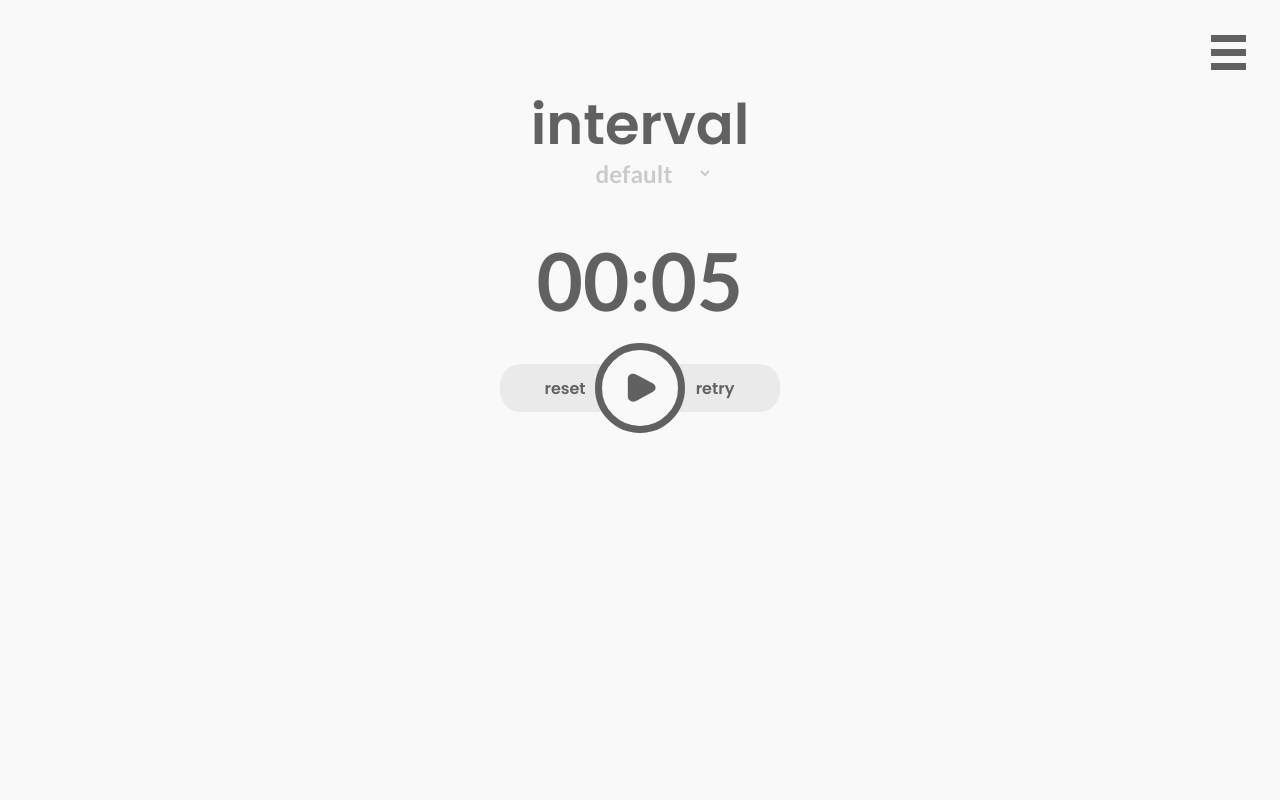
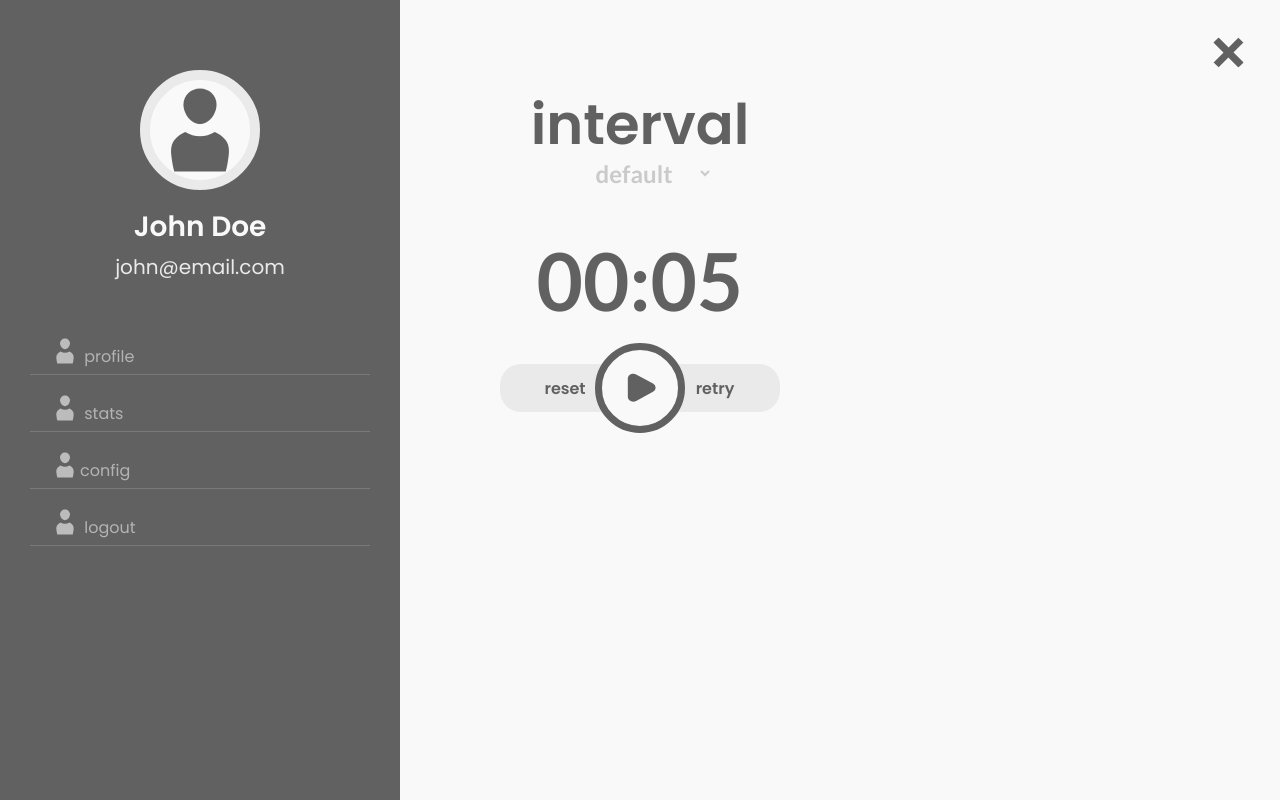
Before and after one commit to drillprop/pomodoro, a React app: page /#/ in a window 1280 px wide. Built offline with nearby package versions, Linux system fonts and the light colour scheme.

Commit message:
add profile svg to Icon, add new props

```diff
--- a/src/components/Menu/HamburgerButton.tsx
+++ b/src/components/Menu/HamburgerButton.tsx
@@ -55,7 +55,7 @@ const HamburgerButton: FC<{ location: any }> = ({ location }) => {
   const isMenuVisible = useSelector((state: any) => state.isMenuVisible);
   const dispatch = useDispatch();
   useEffect(() => {
-    dispatch(showMenu(false));
+    dispatch(showMenu(true));
   }, [location]);
   return (
     <HamburgerWrapper>
--- a/src/elements/Icon.tsx
+++ b/src/elements/Icon.tsx
@@ -1,11 +1,13 @@
 import React from 'react';
 
 interface IconProps {
-  name: string;
-  color: string;
+  name?: string;
+  color?: string;
+  size?: number;
+  style?: any;
 }
 
-const Icon = ({ name, color }: IconProps) => {
+const Icon = ({ name, color, size, style }: IconProps) => {
   switch (name) {
     case 'play':
       return (
@@ -57,6 +59,34 @@ const Icon = ({ name, color }: IconProps) => {
           <g id='Layer_2' />
         </svg>
       );
+    case 'profile':
+      return (
+        <svg
+          viewBox='0 0 512 512'
+          width={`${size}px`}
+          height={`${size}px`}
+          fill={color}
+          style={style}
+        >
+          <g id='Layer_1' />
+          <g id='Layer_2'>
+            <g>
+              <g>
+                <path
+                  className='st0'
+                  d='M256,224.9c-47.7,0-84.7-53.77-84.7-100.02c0-22.61,8.94-43.42,25.18-58.59     C212.21,51.6,233.35,43.5,256,43.5s43.79,8.1,59.53,22.79c16.23,15.17,25.18,35.97,25.18,58.59     C340.7,171.14,303.7,224.9,256,224.9z'
+                />
+              </g>
+              <g>
+                <path
+                  className='st0'
+                  d='M402.95,385c-3.25,27.82-7.86,56.27-15.15,83.5H124.21c-7.3-27.23-11.91-55.68-15.17-83.5     c-2.61-22.3-1.88-45.45,8.58-66.14c9.48-18.77,26.75-34.62,47.6-45.57c4.9-2.57,9.98-4.88,15.2-6.92     c23.18,13.99,49.07,21.53,75.58,21.53s52.4-7.54,75.58-21.53c5.22,2.04,10.3,4.35,15.2,6.92c20.86,10.95,38.12,26.8,47.6,45.57     C404.84,339.55,405.57,362.7,402.95,385z'
+                />
+              </g>
+            </g>
+          </g>
+        </svg>
+      );
     default:
       return null;
   }
```
